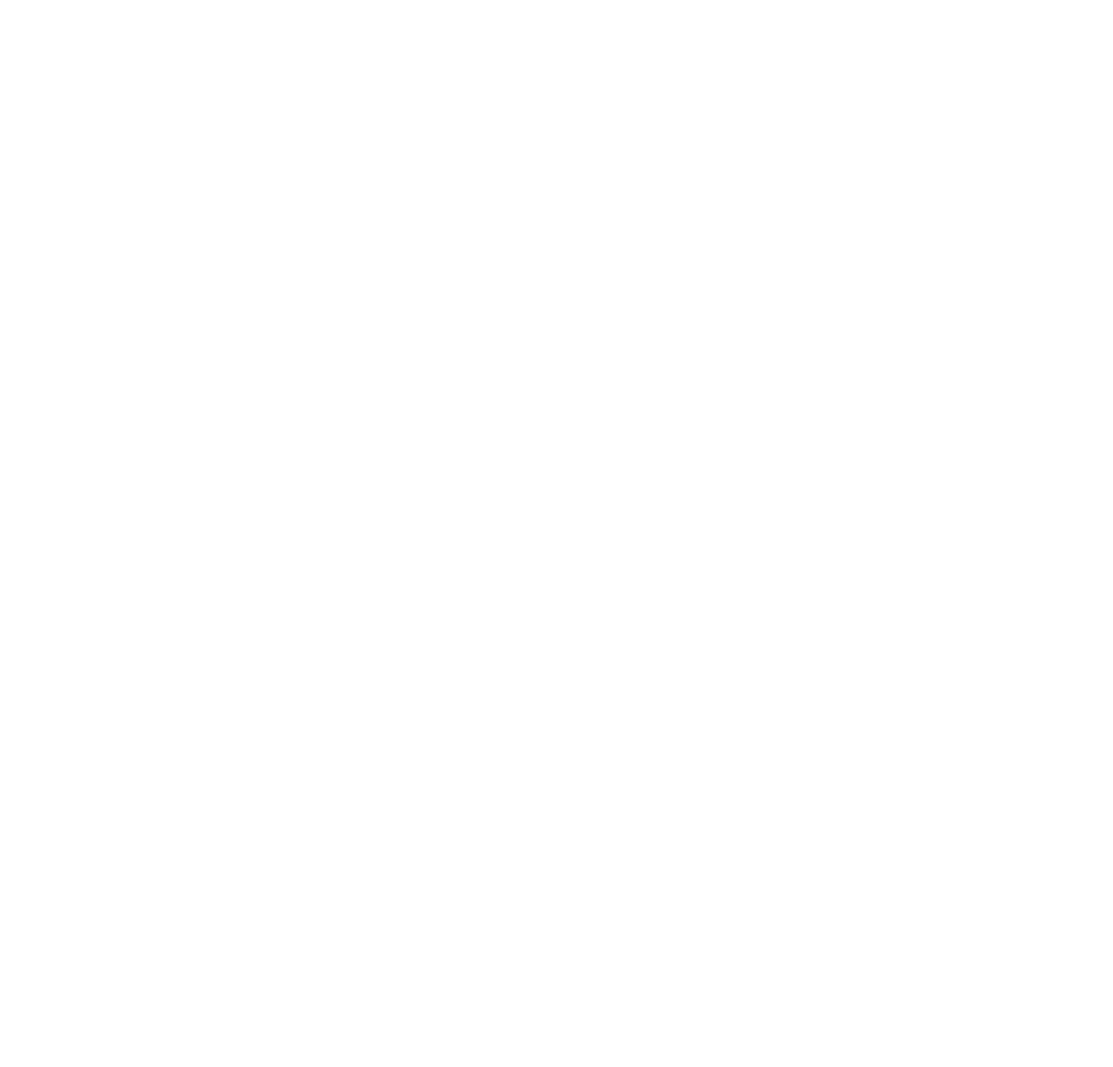
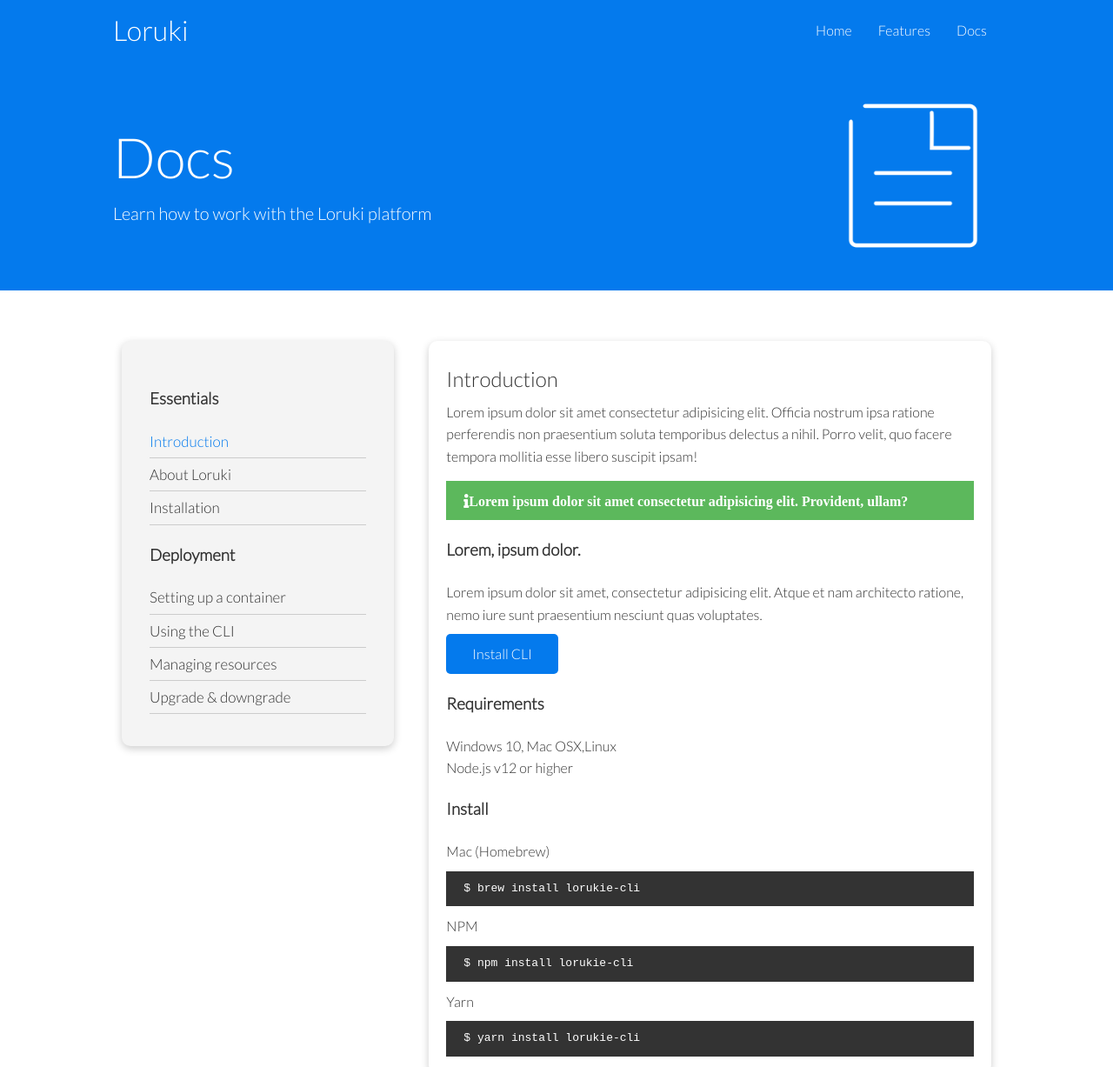
Before and after one commit to abdohwebdev/responsive-website, a plain HTML site: page docs.html in a window 1280 px wide. Shown: the top 1227 px of the page at 87% size. Before the commit the page ends 800 px from the top, so only its background shows below. Drawn offline with Linux system fonts and the light colour scheme.

Commit message:
finish website

```diff
--- a/css/style.css
+++ b/css/style.css
@@ -5,6 +5,8 @@
     --secondary-color:#1c3fa8;
     --dark-color:#002240;
     --light-color:#f4f4f4;
+    --success-color:#5cb85c;
+    --error-color:#d9534f;
 }
 
 *{
@@ -41,6 +43,17 @@ p{
 
 img{
     width:100%;
+}
+
+code, pre{
+    background:#333;
+    color:#fff;
+    padding:10px;
+}
+
+.hidden{
+    visibility: hidden;
+    height: 0;
 }
 
 /* Navbar */
@@ -90,6 +103,10 @@ img{
     gap:30px;
 }
 
+.showcase-text{
+    animation: slideInFromLeft 1s ease-in;
+}
+
 .showcase-form{
     position: relative;
     top: 60px;
@@ -98,6 +115,7 @@ img{
     padding: 40px;
     z-index: 100;
     justify-self: end;
+    animation: slideInFromRight 1s ease-in;
 }
 
 .showcase::before,
@@ -135,6 +153,7 @@ img{
 /* Stats */
 .stats{
     padding-top: 100px;
+    animation: slideInFromBottom 1s ease-in;
 }
 
 .stats-heading{
@@ -188,7 +207,7 @@ img{
 }
 
 /* Features */
-.features-head img{
+.features-head img,.docs-head img{
     width:200px;
     justify-self: flex-end;
 }
@@ -214,9 +233,71 @@ img{
     grid-column: 1/span 2;
 }
 
+/*  Docs */
+.docs-main h3{
+    margin:20px 0;
+}
+
+.docs-main .grid{
+    grid-template-columns: 1fr 2fr;
+    align-items: flex-start;
+}
+
+.docs-main nav li{
+    font-size: 17px;
+    padding-bottom: 5px;
+    margin-bottom: 5px;
+    border-bottom: 1px #ccc solid;
+}
+
+.docs-main a:hover{
+    font-weight: bold;
+}
+
 /* Footer*/
 .footer .social a{
     margin:0 10px;
+}
+
+/* Animations */
+@keyframes slideInFromLeft{
+    0%{
+        transform: translateX(-100%);
+    }
+
+    100%{
+        transform: translateX(0);
+    }
+}
+
+@keyframes slideInFromRight{
+    0%{
+        transform: translateX(100%);
+    }
+
+    100%{
+        transform: translateX(0);
+    }
+}
+
+@keyframes slideInFromTop{
+    0%{
+        transform: translateY(-100%);
+    }
+
+    100%{
+        transform: translateY(0);
+    }
+}
+
+@keyframes slideInFromBottom{
+    0%{
+        transform: translateY(100%);
+    }
+
+    100%{
+        transform: translateY(0);
+    }
 }
 
 /* Tablets and under */
@@ -225,7 +306,9 @@ img{
     .showcase .grid,
     .stats .grid,
     .cli .grid,
-    .cloud .grid{
+    .cloud .grid,
+    .features-main .grid,
+    .docs-main .grid{
         grid-template-columns: 1fr;
         grid-template-rows: 1fr;
     }
@@ -237,17 +320,37 @@ img{
     .showcase-text{
         text-align:center;
         margin-top: 40px;
+        animation: slideInFromTop 1s ease-in;
     }
 
     .showcase-form{
         justify-self: center;
         margin:auto;
+        animation: slideInFromBottom 1s ease-in;
     }
 
     .cli .grid > *:first-child{
         grid-column: 1;
         grid-row:1;
     }
+
+    .features-head,
+    .features-sub-head,
+    .docs-head{
+        text-align: center;
+    }
+
+    .features-head img,
+    .features-sub-head img,
+    .docs-head img{
+        justify-self: center;
+    }
+
+    .features-main .grid > *:first-child,
+    .features-main .grid > *:nth-child(2){
+        grid-column: 1;
+    }
+
 }
 
 /* Mobile */
--- a/css/utilities.css
+++ b/css/utilities.css
@@ -52,6 +52,12 @@
     color:#fff;
 }
 
+.bg-light,
+.btn-light{
+    background-color: var(--light-color);
+    color:#333;
+}
+
 .bg-primary a,
 .btn-primary a,
 .bg-secondary a,
@@ -61,10 +67,21 @@
     color:#fff;
 }
 
-.bg-light,
-.btn-light{
-    background-color: var(--light-color);
-    color:#333;
+/* Text colors*/
+.text-primary{
+    color: var(--primary-color);
+}
+
+.text-secondary{
+    color: var(--primary-color);
+}
+
+.text-dark{
+    color: var(--dark-color);
+}
+
+.text-light{
+    color: var(--light-color);
 }
 
 /* Text sizes*/
@@ -90,6 +107,28 @@
 
 .text-center{
     text-align:center;
+}
+
+/* Alert */
+.alert{
+    background-color: var(--light-color);
+    padding: 10px 20px;
+    font-weight: bold;
+    margin:15px 0;
+}
+
+.alert i{
+    margin-right: 10px;
+}
+
+.alert-success{
+    background-color: var(--success-color);
+    color:#fff;
+}
+
+.alert-error{
+    background-color: var(--error-color);
+    color:#fff;
 }
 
 .flex{
--- a/docs.html
+++ b/docs.html
@@ -0,0 +1,113 @@
+<!DOCTYPE html>
+<html lang="en">
+<head>
+    <meta charset="UTF-8">
+    <meta name="viewport" content="width=device-width, initial-scale=1.0">
+    <link rel="stylesheet" href="https://cdnjs.cloudflare.com/ajax/libs/font-awesome/5.15.1/css/all.min.css" integrity="sha512-+4zCK9k+qNFUR5X+cKL9EIR+ZOhtIloNl9GIKS57V1MyNsYpYcUrUeQc9vNfzsWfV28IaLL3i96P9sdNyeRssA==" crossorigin="anonymous" />
+    <link rel="stylesheet" href="css/utilities.css">
+    <link rel="stylesheet" href="css/style.css">
+    <title>Loruki | Cloud Hosting For Everyone</title>
+</head>
+<body>
+    <!-- Navbar-->
+    <div class="navbar">
+        <div class="container flex">
+            <h1 class="logo">Loruki</h1>
+            <nav>
+                <ul>
+                    <li><a href="index.html">Home</a></li>
+                    <li><a href="features.html">Features</a></li>
+                    <li><a href="docs.html">Docs</a></li>
+                </ul>
+            </nav>
+        </div>
+    </div>
+
+    <!-- Head-->
+    <section class="docs-head bg-primary py-3">
+        <div class="container grid">
+            <div>
+                <h1 class="xl">Docs</h1>
+                <p class="lead">Learn how to work with the Loruki platform
+
+                </p>
+            </div>
+            <img src="images/docs.png" alt="">
+        </div>
+    </section>
+
+    <!-- Docs main-->
+    <section class="docs-main my-4">
+        <div class="container grid">
+            <div class="card bg-light p-3">
+                <h3 class="my2">Essentials</h3>
+                <nav>
+                    <ul>
+                        <li><a class="text-primary" href="#">Introduction</a></li>
+                        <li><a href="#">About Loruki</a></li>
+                        <li><a href="#">Installation</a></li>
+                    </ul>
+                </nav>
+                <h3 class="my-2">Deployment</h3>
+                <nav>
+                    <ul>
+                        <li><a href="#">Setting up a container</a></li>
+							<li><a href="#">Using the CLI</a></li>
+							<li><a href="#">Managing resources</a></li>
+							<li><a href="#">Upgrade & downgrade</a></li>
+                    </ul>
+                </nav>
+            </div>
+            <div class="card">
+                <h2>Introduction</h2>
+                <p>Lorem ipsum dolor sit amet consectetur adipisicing elit. Officia nostrum ipsa ratione perferendis non praesentium soluta temporibus delectus a nihil. Porro velit, quo facere tempora mollitia esse libero suscipit ipsam!</p>
+                <div class="alert alert-success">
+                    <i class="fas fa-info">Lorem ipsum dolor sit amet consectetur adipisicing elit. Provident, ullam?</i>
+                </div>
+
+                <h3>Lorem, ipsum dolor.</h3>
+                <p>Lorem ipsum dolor sit amet, consectetur adipisicing elit. Atque et nam architecto ratione, nemo iure sunt praesentium nesciunt quas voluptates.</p>
+                <a href="" class="btn btn-primary">Install CLI</a>
+
+                <h3>Requirements</h3>
+                <ul>
+                    <li>Windows 10, Mac OSX,Linux</li>
+                    <li>Node.js v12 or higher</li>
+                </ul>
+
+                <h3>Install</h3>
+                <p>Mac (Homebrew)</p>
+                <pre><code>$ brew install lorukie-cli</code></pre>
+                <p>NPM</p>
+                <pre><code>$ npm install lorukie-cli</code></pre>
+                <p>Yarn</p>
+                <pre><code>$ yarn install lorukie-cli</code></pre>
+
+            </div>
+        </div>
+    </section>
+
+    <!-- Footer-->
+    <footer class="footer bg-dark py-5">
+        <div class="container grid grid-3">
+            <div>
+                <h1>Loruki</h1>
+                <p>Copyright &copy; 2020</p>
+            </div>
+            <nav>
+                <ul>
+                    <li><a href="index.html">Home</a></li>
+                    <li><a href="features.html">Features</a></li>
+                    <li><a href="docs.html">Docs</a></li>
+                </ul>
+            </nav>
+            <div class="social">
+                <a href="#"><i class="fab fa-github fa-2x"></i></a>
+                <a href="#"><i class="fab fa-facebook fa-2x"></i></a>
+                <a href="#"><i class="fab fa-instagram fa-2x"></i></a>
+                <a href="#"><i class="fab fa-twitter fa-2x"></i></a>
+            </div>
+        </div>
+    </footer>
+</body>
+</html>
```
Also changed, not shown: index.html (+5 -1 lines).
